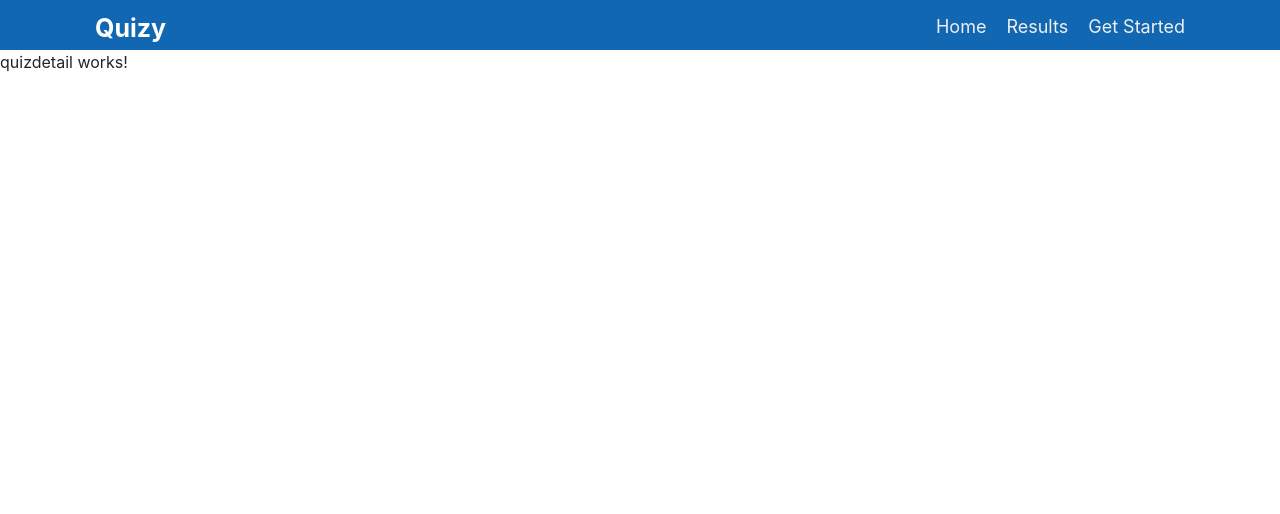
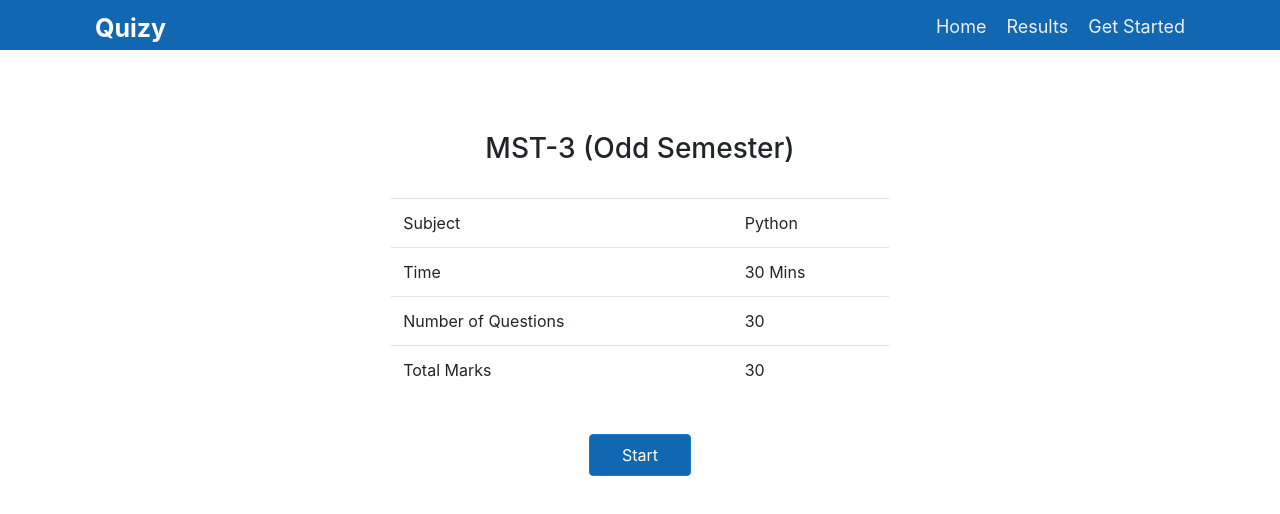
Before and after one commit to samyakjain101/VoidHacks--Incognito-s, an Angular app in the folder quizAngular/: page /quiz-details in a window 1280 px wide. Shown: the top 514 px of the page. Built offline with nearby package versions, Linux system fonts and the light colour scheme.

Commit message:
quiz detail template done

```diff
--- a/quizAngular/src/app/quizdetail/quizdetail.component.css
+++ b/quizAngular/src/app/quizdetail/quizdetail.component.css
@@ -0,0 +1,10 @@
+.btn {
+  display: inline-block;
+  background: #1167b1;
+  border: 1px solid #187bcd;
+  padding: 0.5em 2em;
+  color: white;
+}
+.btn:hover {
+  background: #187bcd;
+}
--- a/quizAngular/src/app/quizdetail/quizdetail.component.html
+++ b/quizAngular/src/app/quizdetail/quizdetail.component.html
@@ -1 +1,32 @@
-<p>quizdetail works!</p>
+<div class="container col-10 mx-auto mt-5" style="padding-bottom:33px;">
+    <div class="container" style=" padding: 1% 2%; overflow-x: hidden">
+        <div class="mt-4">
+            <h3 class="calign text-center">MST-3 (Odd Semester)</h3><br />
+            <table class="table table-striped" style="width:50%; margin-left: auto; margin-right: auto;">
+                <tr>
+                    <td>Subject</td>
+                    <td>Python</td>
+                </tr>
+                <tr>
+                    <td>Time</td>
+                    <td>30 Mins</td>
+
+                </tr>
+                <tr>
+                    <td>Number of Questions</td>
+                    <td>30</td>
+                </tr>
+                <tr>
+                    <td>Total Marks</td>
+                    <td>30</td>
+                </tr>
+            </table>
+            <br />
+            <p class="calign invalid text-center">
+                <a href="#">
+                    <button class="btn">Start</button>
+                </a>
+            </p>
+        </div>
+    </div>
+</div>
```
